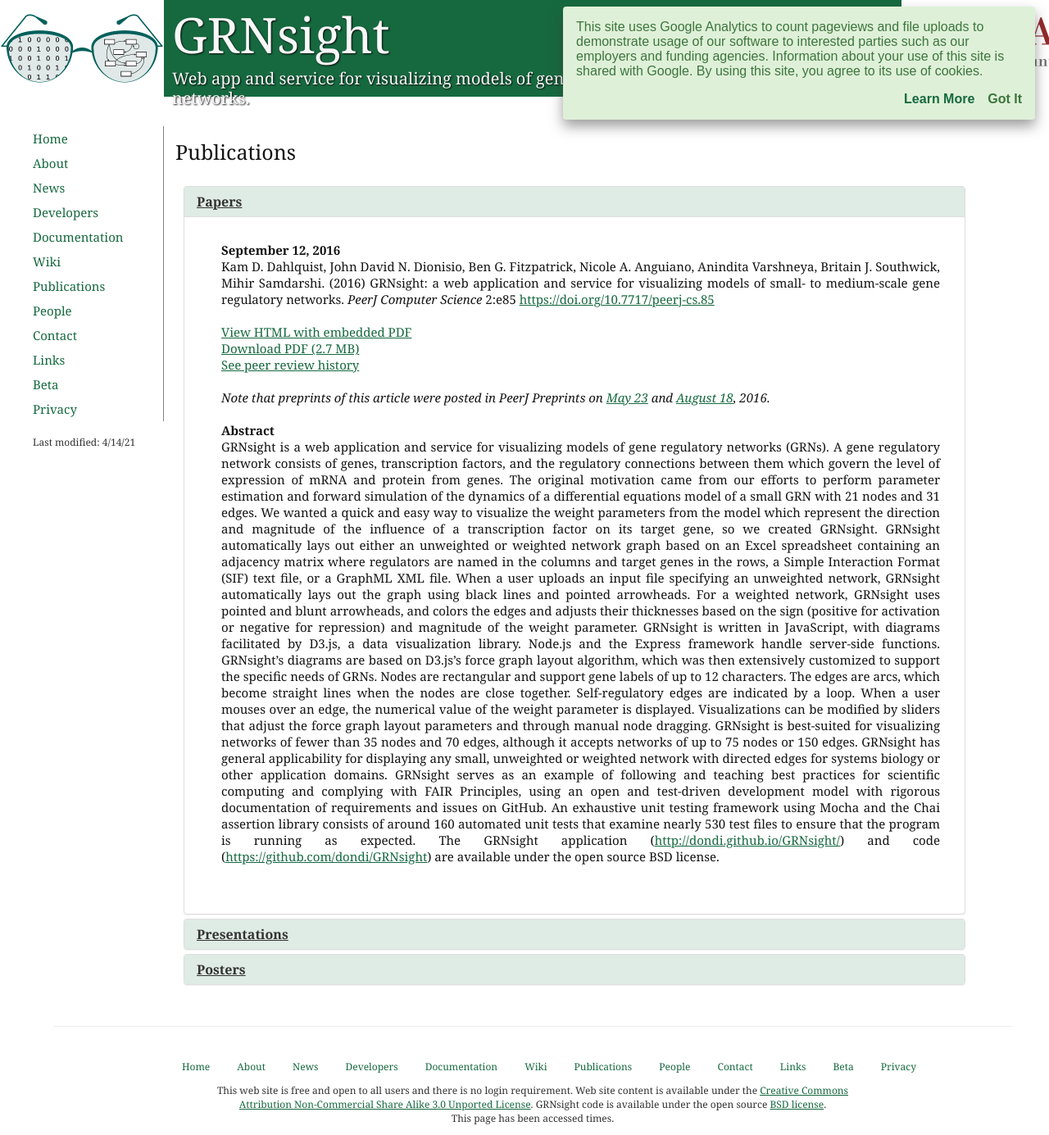
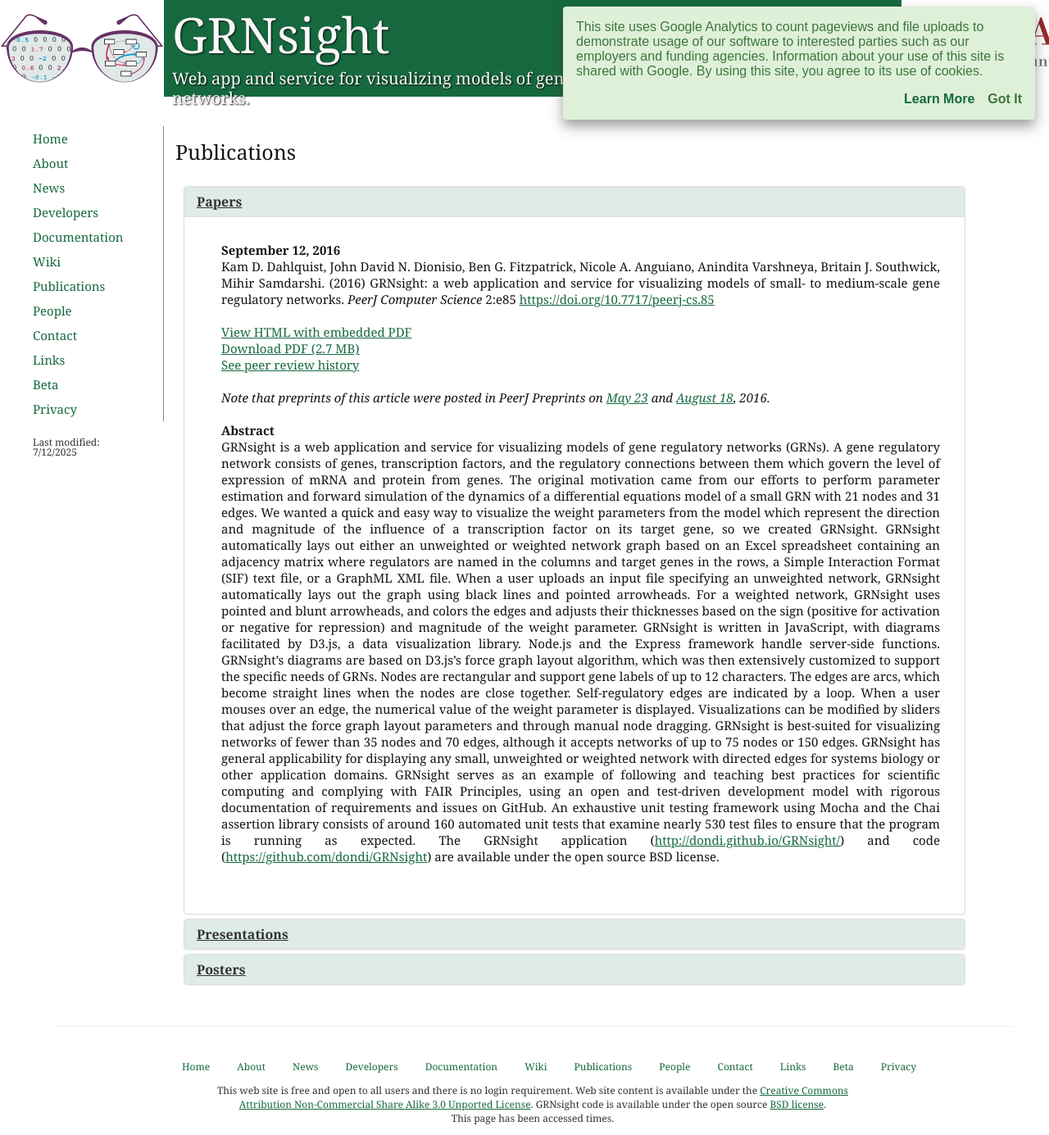
Before and after one commit to dondi/GRNsight, a Jekyll site: the page built from publications.html, in a window 1280 px wide. Shown: the whole page at 82% size. Built offline with Jekyll 4.4.1, drawn with Linux system fonts in a browser that asks for light colours; nearby versions of some CDN libraries.

Commit message:
update last modified date

```diff
--- a/publications.html
+++ b/publications.html
@@ -1,7 +1,7 @@
 ---
 layout: default
 title: Publications
-modified: 4/14/21
+modified: 7/12/2025
 description: Papers, talks, and posters about GRNsight, a web application and service for visualizing models of small- to medium-scale gene regulatory networks.
 ---
             <p id="pageTitle">Publications</p>
```
